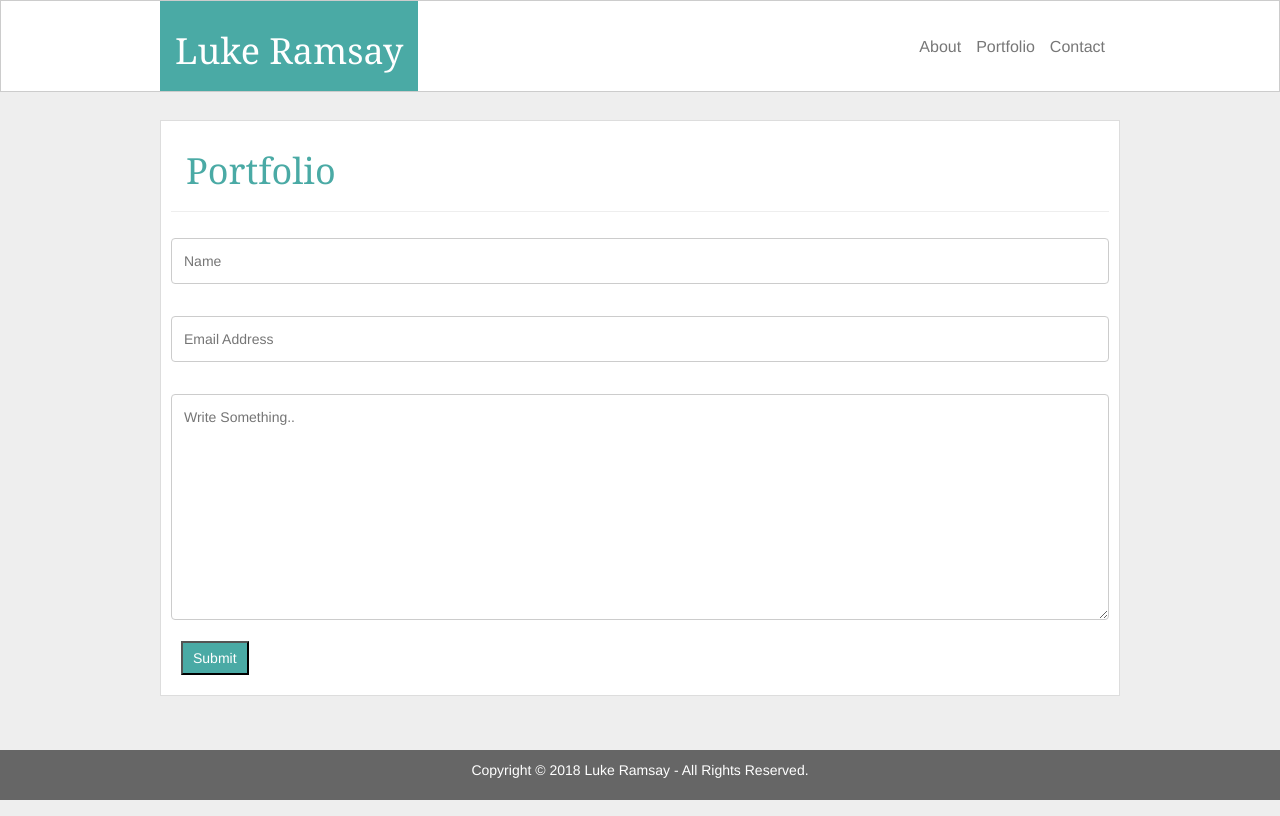
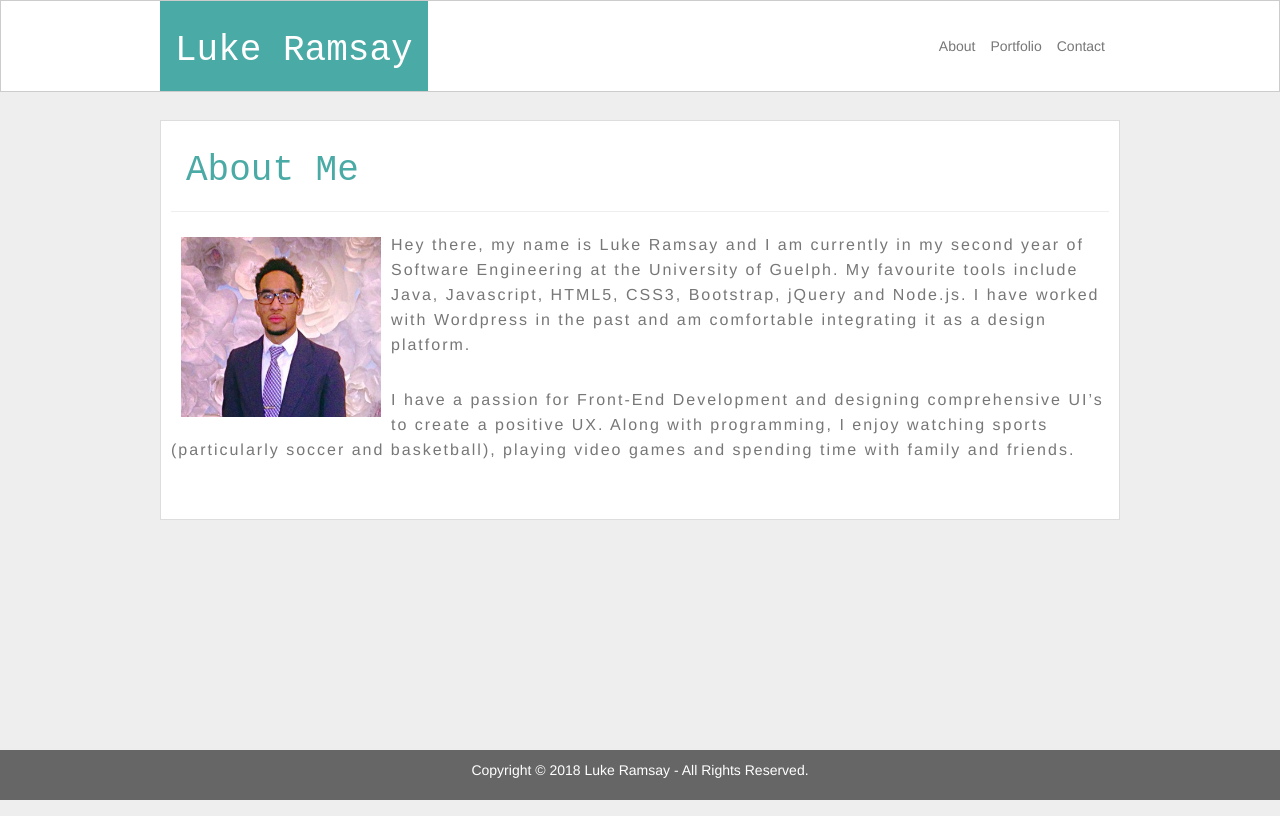
Before and after one commit to ramsayyl/Basic-Portfolio, a plain HTML site: page index.html in a window 1280 px wide. Drawn offline with nearby package versions, Linux system fonts and the light colour scheme.

Commit message:
final commit

```diff
--- a/assets/css/styles.css
+++ b/assets/css/styles.css
@@ -22,7 +22,7 @@ body {
 
 .name {
   float: left;
-  font-family: Georgia;
+  font-family: monospace;
   font-size: 18px;
   background-color: #4aaaa5;
   color: #fff;
@@ -44,7 +44,6 @@ li {
   float: left;
   margin-left: 15px;
   padding-top: 35px;
-  font-size: 16px;
 }
 
 ul {
@@ -60,7 +59,7 @@ ul {
   margin-bottom: 120px;
   padding: 10px 10px;
   background-color: #fff;
-  height: auto;
+  height: 400px;
   border-style: solid;
   border-width: 1px;
   border-color: #ddd;
@@ -76,7 +75,7 @@ ul {
 
 .about-heading {
   color: #4aaaa5;
-  font-family: Georgia;
+  font-family: monospace;
   margin-left: 15px;
 }
 
@@ -84,7 +83,6 @@ ul {
   letter-spacing: 2px;
   line-height: 25px;
   font-size: 16px;
-  font-family: monospace;
   color: #777;
 }
 
@@ -94,7 +92,6 @@ ul {
   height: 180px;
   width: 200px;
   margin: 5px 10px;
-  border-radius: 50%;
 }
 
 #portfolio .thumbnail {
@@ -109,27 +106,15 @@ ul {
   transform:  scale(1.2);
 }
 
-#portfolio .portfolio-title {
-  color: #777;
-  font-family: Georgia;
-  text-align: center;
-}
-
-#portfolio .p-text {
-  color: #777;
-  text-align: center;
-  font-family: monospace;
-}
-
 #contact .input {
-    width: 100%;
-    padding: 12px;
-    border: 1px solid #ccc;
-    border-radius: 4px;
-    box-sizing: border-box;
-    margin-top: 6px;
-    margin-bottom: 16px;
-    resize: vertical;
+    width: 100%; /* Full width */
+    padding: 12px; /* Some padding */
+    border: 1px solid #ccc; /* Gray border */
+    border-radius: 4px; /* Rounded borders */
+    box-sizing: border-box; /* Make sure that padding and width stays in place */
+    margin-top: 6px; /* Add a top margin */
+    margin-bottom: 16px; /* Bottom margin */
+    resize: vertical; /* Allow the user to vertically resize the textarea (not horizontally) */
 }
 
 #contact .submit-button {
@@ -138,6 +123,8 @@ ul {
   padding: 5px 10px;
   margin-left: 10px;
 }
+
+
 
 .footer {
   background-color: #666;
--- a/assets/contact.html
+++ b/index.html
@@ -2,19 +2,20 @@
 <html lang ="en">
   <head>
     <title>Luke Ramsay | Software Developer</title>
-    <link rel="icon" href="images/VIXX_LR_logo.png">
+    <link rel="icon" href="assets/images/VIXX_LR_logo.png">
     <meta charset="utf-8">
     <meta name="viewport" content="width=device-width, initial-scale=1">
     <link rel="stylesheet" href="https://maxcdn.bootstrapcdn.com/bootstrap/3.3.7/css/bootstrap.min.css">
     <link rel="stylesheet" href="https://cdnjs.cloudflare.com/ajax/libs/font-awesome/4.7.0/css/font-awesome.min.css">
+    <link rel="stylesheet" type="text/css" href="assets/css/styles.css">
     <!-- <link rel="stylesheet" type="text/css" href="css/reset.css"> -->
-    <link rel="stylesheet" type="text/css" href="css/styles.css">
     <script src="https://ajax.googleapis.com/ajax/libs/jquery/3.3.1/jquery.min.js"></script>
     <script src="https://maxcdn.bootstrapcdn.com/bootstrap/3.3.7/js/bootstrap.min.js"></script>
   </head>
 
-  <!-- Contact Page  -->
-  <body id="contact">
+
+  <!-- Home Page/ About Me -->
+  <body id="index">
     <div class="header">
 
       <div class="main">
@@ -37,18 +38,14 @@
 
     <div class="main">
       <div class="content">
-        <h1 class="about-heading">Portfolio</h1>
+        <h1 class="about-heading">About Me</h1>
 
         <hr>
+        <img class="headshot-image" src="assets/images/headshot.jpeg" alt="Luke Ramsay">
 
-        <form id="form">
-          <p><input class="input" type="text" placeholder="Name" required></p>
-          <p><input class="input" type="text" placeholder="Email Address" type="email" required></p>
-          <textarea class="input" placeholder="Write Something.." rows="10" required></textarea>
-          <p><input class="submit-button" type="submit" value="Submit"> <span id="status"></span></p>
-        </form>
-
-        </div>
+        <p class="about-text">Hey there, my name is Luke Ramsay and I am currently in my second year of Software Engineering at the University of Guelph.  My favourite tools include Java, Javascript, HTML5, CSS3, Bootstrap, jQuery and Node.js. I have worked with Wordpress in the past and am comfortable integrating it as a design platform.</p>
+        <br>
+        <p class="about-text">I have a passion for Front-End Development and designing comprehensive UI’s to create a positive UX. Along with programming, I enjoy watching sports (particularly soccer and basketball), playing video games and spending time with family and friends.</p>
       </div>
 
     </div>
```
Also changed, not shown: contact.html (renamed from assets/index.html, +13 -10 lines), portfolio.html (renamed from assets/portfolio.html, +7 -7 lines), 2 other files.
